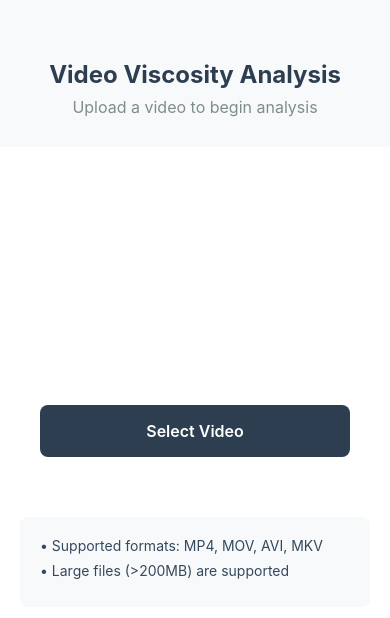
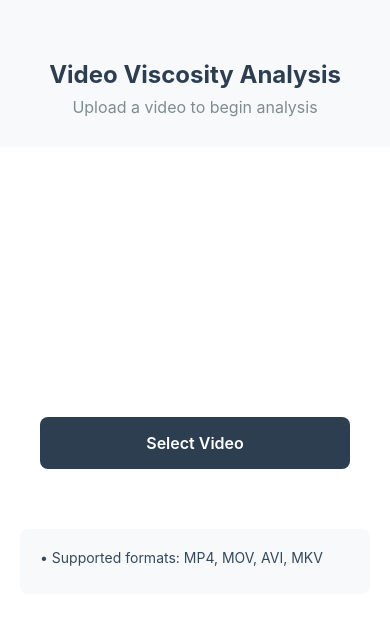
Before and after one commit to Soumyashree6002/Video_Analysis, a React Native app in the folder frontend/: screen /Upload in a window 390 px wide. Shown: the top 618 px of the page. Built offline with nearby package versions, Linux system fonts and the light colour scheme; what react-native-worklets would draw is missing.

Commit message:
removed an unnecessary text

```diff
--- a/frontend/src/screens/UploadScreen.jsx
+++ b/frontend/src/screens/UploadScreen.jsx
@@ -48,9 +48,6 @@ const UploadScreen = () => {
         <View style={styles.infoContainer}>
           <Text style={styles.infoText}>
             • Supported formats: MP4, MOV, AVI, MKV
-          </Text>
-          <Text style={styles.infoText}>
-            • Large files (&gt;200MB) are supported
           </Text>
         </View>
       </View>
```
